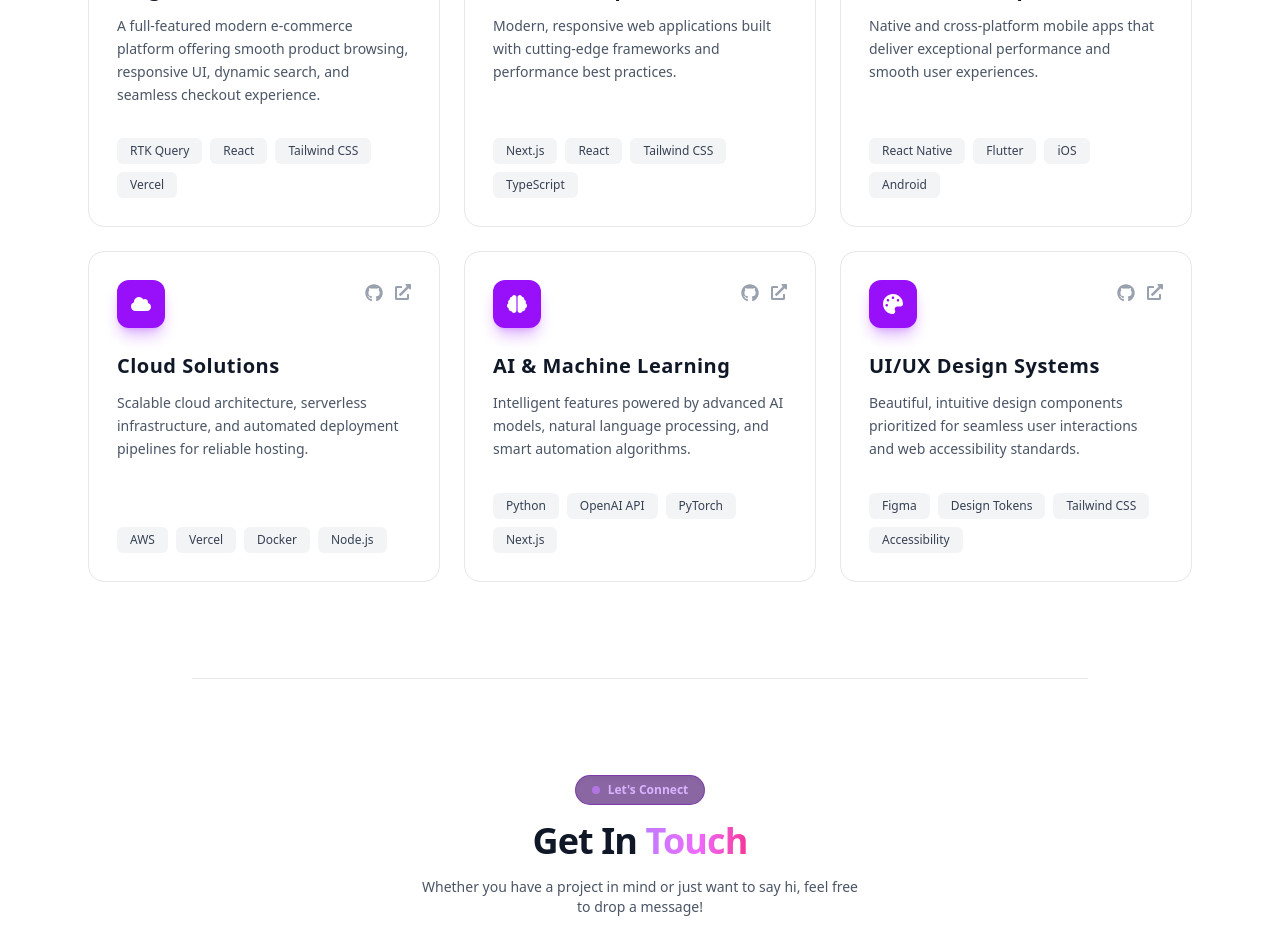
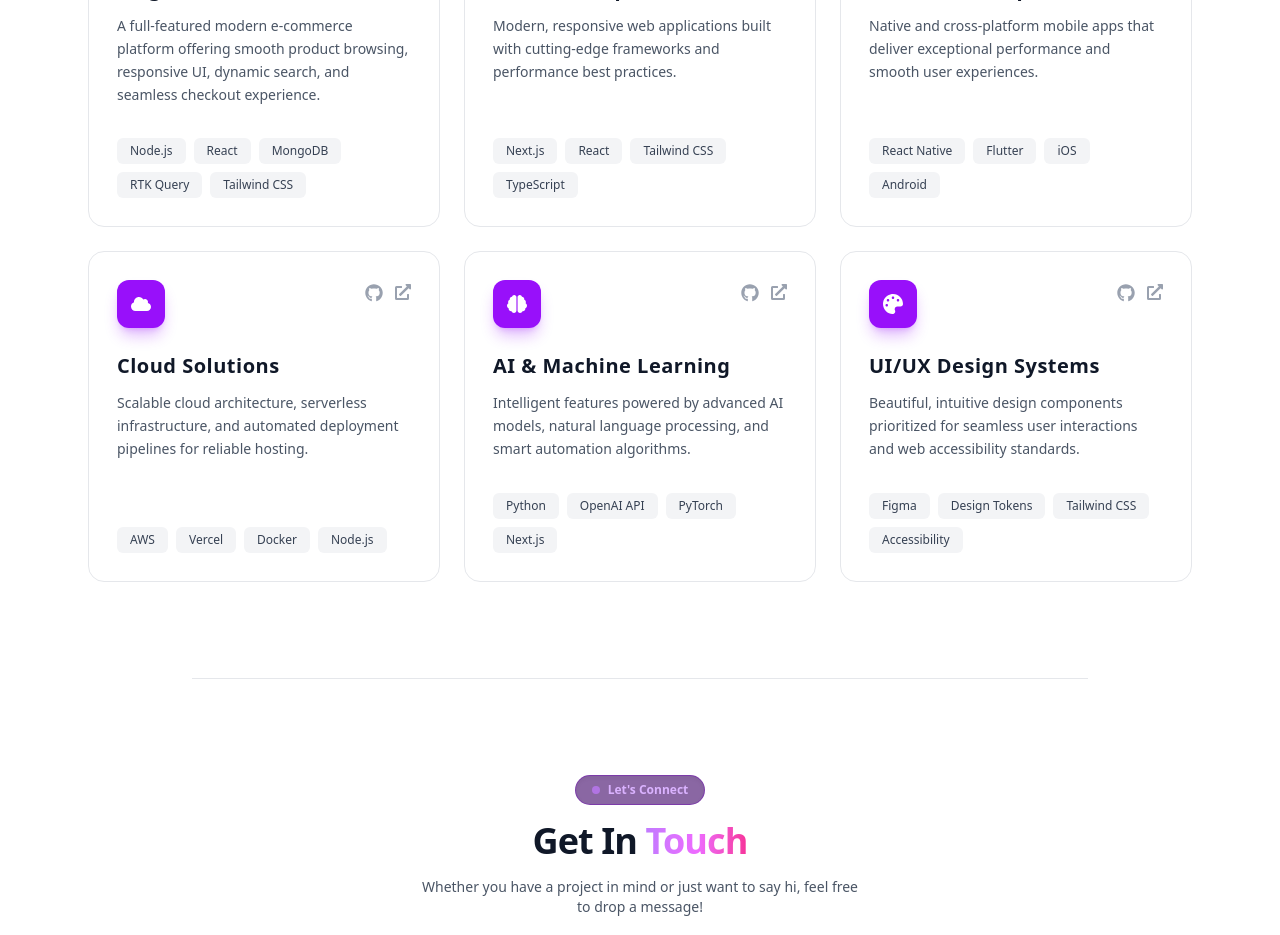
Before and after one commit to fahim-rahman7/Portfolio-Next.js, a Next.js app: page / in a window 1280 px wide. Shown: the part 3240-4175 px from the top of the page. Built offline with nearby package versions, Linux system fonts and the light colour scheme.

Commit message:
project section

```diff
--- a/app/components/Projects.js
+++ b/app/components/Projects.js
@@ -5,7 +5,7 @@ export default function Projects() {
     {
       title: "MegaMart E-Commerce",
       description: "A full-featured modern e-commerce platform offering smooth product browsing, responsive UI, dynamic search, and seamless checkout experience.",
-      tags: ["RTK Query", "React", "Tailwind CSS", "Vercel"],
+      tags: ["Node.js", "React", "MongoDB", "RTK Query", "Tailwind CSS"],
       icon: <FaShoppingCart size={20} />,
       github: "https://github.com/fahim-rahman7/megamart-e-comeerce", // Update with your actual repo link
       live: "https://megamart-e-commerce-lilac.vercel.app/"
```
